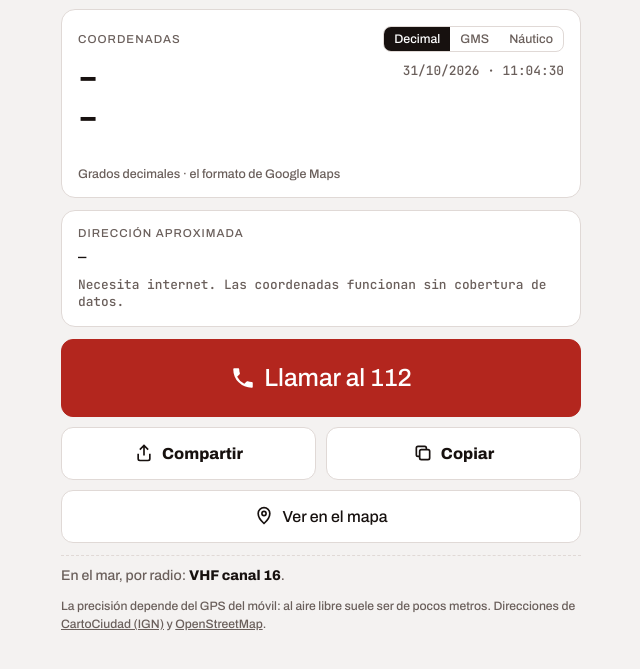
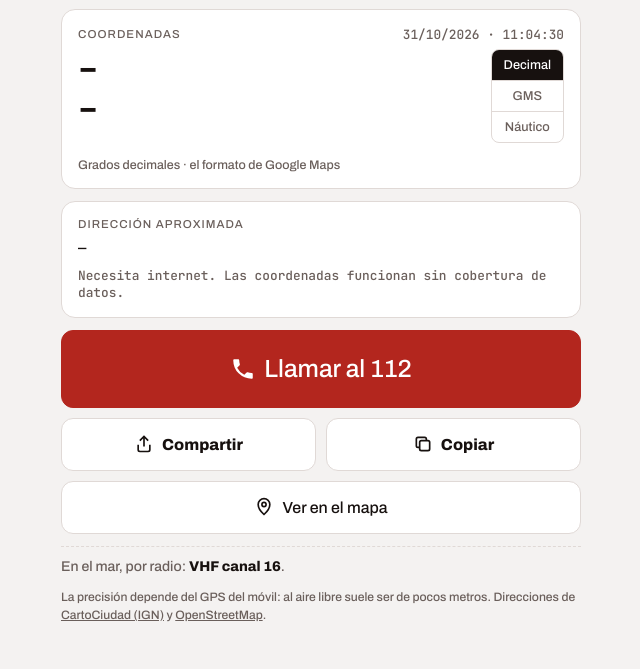
Before and after one commit to JC7190/Donde-estoy, a plain HTML site: page index.html in a window 1280 px wide. Shown: the part 47-716 px from the top of the page, without its empty margins (319-959 px from the left). Drawn offline with Linux system fonts and the light colour scheme.

Commit message:
Add files via upload

```diff
--- a/index.html
+++ b/index.html
@@ -63,8 +63,10 @@ h1 { font: 800 1.6rem/1 var(--font-body); margin: 0; }
 
 .card { background: var(--surface); border: 1px solid var(--line); border-radius: 14px; padding: 16px; display: grid; gap: 6px; min-width: 0; }
 .coord-head { display: flex; justify-content: space-between; align-items: center; gap: 8px; flex-wrap: wrap; }
-.fmt { display: flex; border: 1px solid var(--line); border-radius: 8px; overflow: hidden; }
-.fmt button { background: none; border: none; padding: 5px 10px; font: 500 .78rem var(--font-body); color: var(--muted); cursor: pointer; }
+/* Formatos en columna, a la derecha de las coordenadas */
+.fmt { display: flex; flex-direction: column; flex: none; border: 1px solid var(--line); border-radius: 8px; overflow: hidden; align-self: flex-start; }
+.fmt button { background: none; border: none; padding: 8px 12px; font: 500 .8rem var(--font-body); color: var(--muted); cursor: pointer; text-align: center; }
+.fmt button + button { border-top: 1px solid var(--line); }
 .fmt button[aria-pressed="true"] { background: var(--ink); color: var(--surface); }
 .fmt-hint { font: 500 .78rem var(--font-body); color: var(--muted); }
 .label { font: 500 .72rem var(--font-body); text-transform: uppercase; letter-spacing: .09em; color: var(--muted); }
@@ -72,13 +74,11 @@ h1 { font: 800 1.6rem/1 var(--font-body); margin: 0; }
 .coords span { display: block; }
 .alt { font: 500 1.05rem/1.5 var(--font-data); font-variant-numeric: tabular-nums; overflow-wrap: anywhere; }
 .address { font-size: 1.05rem; font-weight: 500; overflow-wrap: anywhere; }
-/* Coordenadas a la izquierda y fecha · hora arriba a la derecha; si no caben, la fecha baja */
-.coordrow { display: flex; flex-wrap: nowrap; justify-content: space-between; align-items: flex-start; gap: 12px; }
-/* En GMS y Náutico las coordenadas son más largas: fecha y hora en dos líneas, alineadas a la derecha */
-.coordrow.stack .stamp { display: grid; text-align: right; }
-.coordrow.stack .sep { display: none; }
-.coordrow .coords { min-width: 0; }
-.stamp { margin-left: auto; white-space: nowrap; padding-top: 4px; }
+.coordbody { display: flex; gap: 12px; align-items: flex-start; }
+.coordmain { flex: 1; min-width: 0; display: grid; gap: 6px; }
+/* GMS y Náutico son más largos: letra algo más pequeña para que quepan junto a la columna */
+.coordmain.long .coords { font-size: clamp(1.15rem, 5.4vw, 1.6rem); }
+.stamp { white-space: nowrap; }
 .meta { font: 500 .8rem var(--font-data); color: var(--muted); }
 
 .actions { display: grid; grid-template-columns: 1fr 1fr; gap: 10px; }
@@ -118,18 +118,20 @@ footer a { color: inherit; }
   <section class="card" aria-live="polite">
     <div class="coord-head">
       <div class="label">Coordenadas</div>
+      <div class="meta stamp"><span id="fixDate"></span> · <span id="fixTime"></span></div>
+    </div>
+    <div class="coordbody">
+      <div class="coordmain" id="coordmain">
+        <div class="coords" id="dec"><span>–</span><span>–</span></div>
+        <div class="meta" id="acc">&nbsp;</div>
+        <div class="fmt-hint" id="fmtHint"></div>
+      </div>
       <div class="fmt" id="fmt" role="group" aria-label="Formato de coordenadas">
         <button type="button" data-f="dec">Decimal</button>
         <button type="button" data-f="dms">GMS</button>
         <button type="button" data-f="dm">Náutico</button>
       </div>
     </div>
-    <div class="coordrow" id="coordrow">
-      <div class="coords" id="dec"><span>–</span><span>–</span></div>
-      <div class="meta stamp"><span id="fixDate"></span><span class="sep"> · </span><span id="fixTime"></span></div>
-    </div>
-    <div class="meta" id="acc">&nbsp;</div>
-    <div class="fmt-hint" id="fmtHint"></div>
   </section>
 
 
@@ -188,16 +190,16 @@ function dm(v, P, N) {
   return `${d}° ${m.toFixed(3).padStart(6, "0").replace(".", ",")}' ${h}`;
 }
 const FORMATS = {
-  dec: { lat: v => dec(v), lon: v => dec(v), hint: "Grados decimales · el formato de Google Maps" },
-  dms: { lat: v => dms(v, "N", "S"), lon: v => dms(v, "E", "O"), hint: "Grados, minutos y segundos" },
-  dm:  { lat: v => dm(v, "N", "S"),  lon: v => dm(v, "E", "O"),  hint: "Grados y minutos · el que se usa en el mar" },
+  dec:  { pair: (la, lo) => [dec(la), dec(lo)], hint: "Grados decimales · el formato de Google Maps" },
+  dms:  { pair: (la, lo) => [dms(la, "N", "S"), dms(lo, "E", "O")], hint: "Grados, minutos y segundos" },
+  dm:   { pair: (la, lo) => [dm(la, "N", "S"), dm(lo, "E", "O")], hint: "Grados y minutos · el que se usa en el mar" },
 };
 let fmt = "dec";
 try { const f = localStorage.getItem("de_fmt"); if (FORMATS[f]) fmt = f; } catch {}
 function paintFmt() {
   document.querySelectorAll("#fmt button").forEach(b => b.setAttribute("aria-pressed", b.dataset.f === fmt));
   $("fmtHint").textContent = FORMATS[fmt].hint;
-  $("coordrow").classList.toggle("stack", fmt !== "dec");
+  $("coordmain").classList.toggle("long", fmt !== "dec");
 }
 const distM = (a, b) => {
   const R = 6371000, toR = x => x * Math.PI / 180;
@@ -210,7 +212,8 @@ const distM = (a, b) => {
 function render() {
   if (!pos) return;
   const { lat, lon, acc, alt, t } = pos;
-  $("dec").innerHTML = `<span>${FORMATS[fmt].lat(lat)}</span><span>${FORMATS[fmt].lon(lon)}</span>`;
+  const [l1, l2] = FORMATS[fmt].pair(lat, lon);
+  $("dec").innerHTML = `<span>${l1}</span><span>${l2}</span>`;
   $("acc").textContent = `Precisión ±${Math.round(acc)} m${alt != null ? ` · Altitud ${Math.round(alt)} m` : ""}`;
   $("maps").href = `https://www.google.com/maps/search/?api=1&query=${dec(lat)},${dec(lon)}`;
   const f = $("fix");
@@ -223,7 +226,7 @@ function messageText() {
   const { lat, lon, acc } = pos;
   return [
     "Mi ubicación:",
-    `${FORMATS[fmt].lat(lat)}, ${FORMATS[fmt].lon(lon)} (±${Math.round(acc)} m)`,
+    `${FORMATS[fmt].pair(lat, lon).join(", ")} (±${Math.round(acc)} m)`,
     address ? `Dirección aprox.: ${address}` : "",
     `https://www.google.com/maps/search/?api=1&query=${dec(lat)},${dec(lon)}`,
   ].filter(Boolean).join("\n");
```
